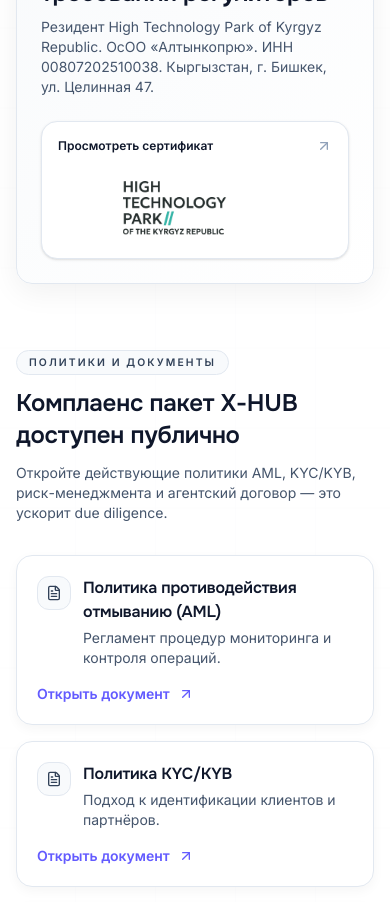
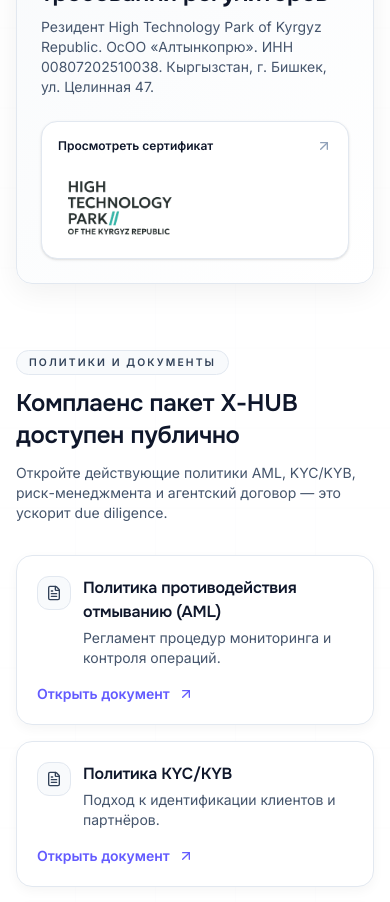
Before and after one commit to Kreemchek/namename12, a Next.js app: page / in a window 390 px wide. Shown: the part 7960-8862 px from the top of the page. Built offline with nearby package versions, Linux system fonts and the light colour scheme.

Commit message:
Align compliance card content to start on mobile

```diff
--- a/src/components/landing-page.tsx
+++ b/src/components/landing-page.tsx
@@ -845,13 +845,13 @@ function ComplianceSection() {
           href="https://drive.google.com/file/d/1dc-wy9iBgaOp-rgt3pll9a73wR89P4zx/view"
           target="_blank"
           rel="noopener noreferrer"
-          className="group flex flex-col gap-3 rounded-2xl border border-slate-200 bg-white p-4 text-sm text-slate-900 shadow-sm transition hover:border-slate-300 hover:shadow-lg sm:gap-4 sm:p-5"
+          className="group flex flex-col items-start gap-3 rounded-2xl border border-slate-200 bg-white p-4 text-sm text-slate-900 shadow-sm transition hover:border-slate-300 hover:shadow-lg sm:items-center sm:gap-4 sm:p-5"
         >
-          <div className="mb-3 flex items-center justify-between sm:mb-4">
+          <div className="mb-3 flex w-full items-center justify-between sm:mb-4">
             <p className="text-xs font-semibold sm:text-sm">{compliance.certificate}</p>
             <ArrowUpRight className="h-4 w-4 flex-shrink-0 text-slate-400 transition group-hover:translate-x-0.5 group-hover:-translate-y-0.5 group-hover:text-[#635bff]" />
           </div>
-          <div className="flex items-center justify-center">
+          <div className="flex w-full items-center justify-start sm:justify-center">
             <Image
               src="/htp-logo.png"
               alt="High Technology Park of the Kyrgyz Republic"
```
